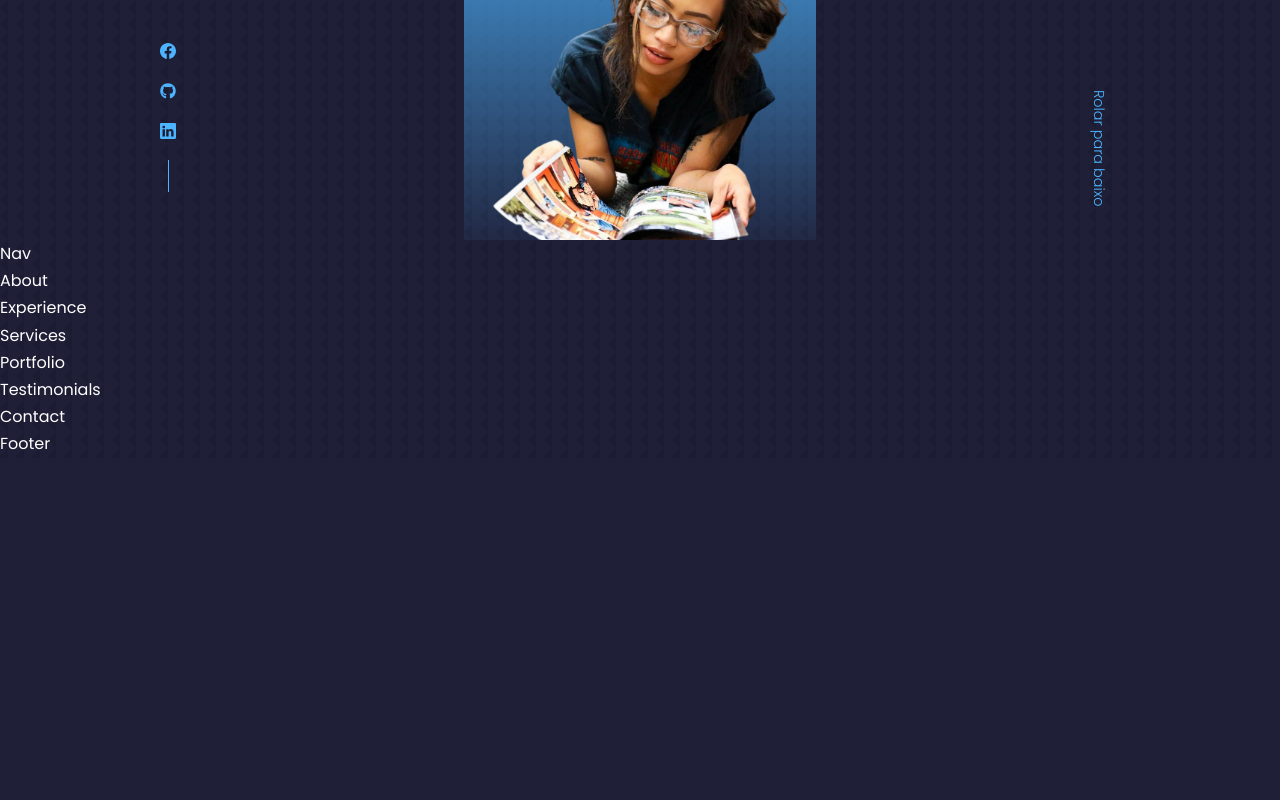
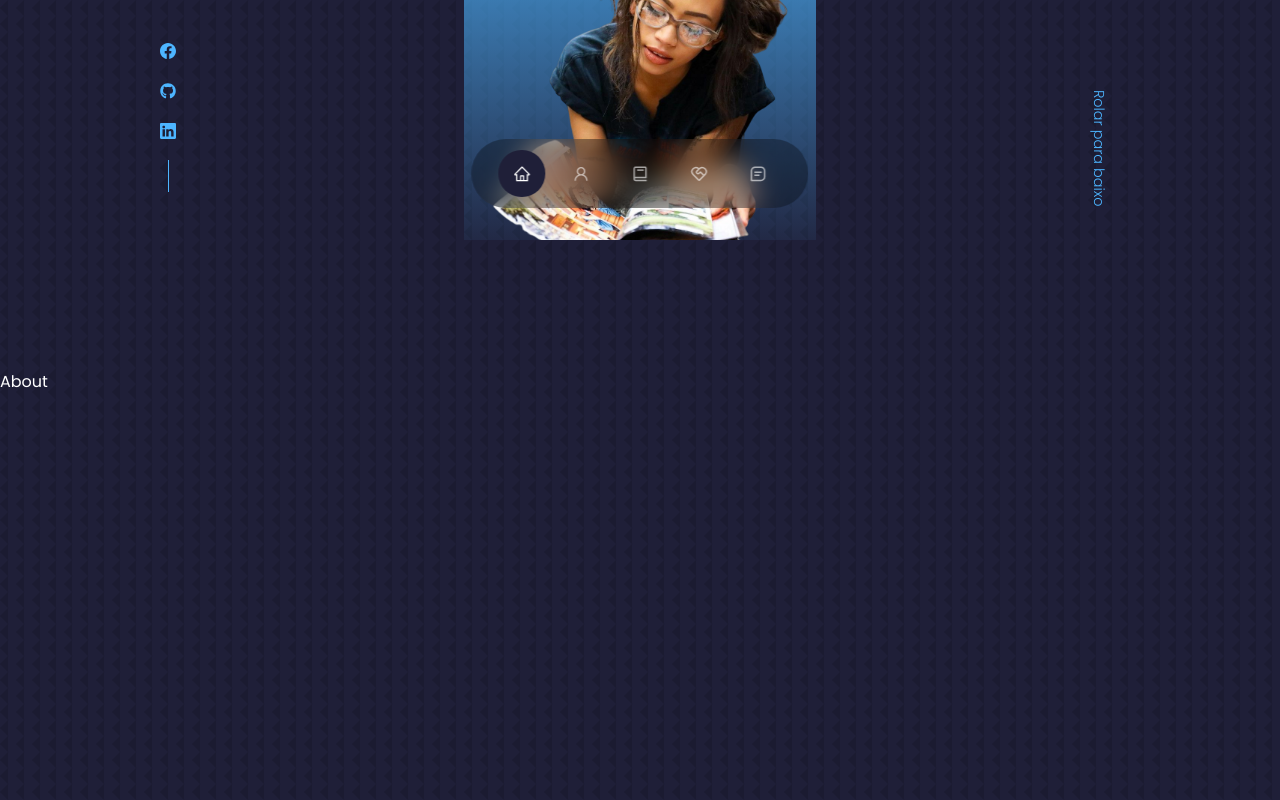
Before and after one commit to marcosd122/projeto-react-web, a React (Create React App) app: page / in a window 1280 px wide. Shown: the part 560-1360 px from the top of the page. Before the commit the page ends 1018 px from the top, so only its background shows below. Built offline with nearby package versions, Linux system fonts and the light colour scheme.

Commit message:
Atualização

```diff
--- a/src/components/About/About.jsx
+++ b/src/components/About/About.jsx
@@ -3,7 +3,7 @@
 
 const About = () => {
   return (
-    <div>About</div>
+    <section id='about'>About</section>
   )
 }
 
--- a/src/components/Contact/Contact.jsx
+++ b/src/components/Contact/Contact.jsx
@@ -3,7 +3,7 @@
 
 const Contact = () => {
   return (
-    <div>Contact</div>
+    <section id='contact'>Contact</section>
   )
 }
 
--- a/src/components/experience/Experience.jsx
+++ b/src/components/experience/Experience.jsx
@@ -3,7 +3,7 @@
 
 const Experience = () => {
   return (
-    <div>Experience</div>
+    <section id='experience'>Experience</section>
   )
 }
 
--- a/src/components/header/HeaderSocials.jsx
+++ b/src/components/header/HeaderSocials.jsx
@@ -1,3 +1,4 @@
+/* eslint-disable react/jsx-no-target-blank */
 import React from 'react'
 import {BsFacebook} from 'react-icons/bs'
 import {FaGithub} from 'react-icons/fa'
@@ -7,9 +8,9 @@
 const HeaderSocials = () => {
   return (
     <div className='header__socials'>
-        <a href="https://www.facebook.com/ifrondonia/" target="_blank" rel="noreferrer"><BsFacebook/></a>
-        <a href="https://github.com/IFRO" target="_blank" rel="noreferrer"><FaGithub/></a>
-        <a href="https://br.linkedin.com/school/institutofederalderondonia" target="_blank" rel="noreferrer"><BsLinkedin/></a>
+        <a href="https://www.facebook.com/ifrondonia/" target="_blank"><BsFacebook/></a>
+        <a href="https://github.com/IFRO" target="_blank"><FaGithub/></a>
+        <a href="https://br.linkedin.com/school/institutofederalderondonia" target="_blank"><BsLinkedin/></a>
     </div>
   )
 }
--- a/src/components/nav/Nav.jsx
+++ b/src/components/nav/Nav.jsx
@@ -1,9 +1,23 @@
+/* eslint-disable jsx-a11y/anchor-is-valid */
 import React from 'react'
 import './nav.css'
+import  {AiOutlineHome} from 'react-icons/ai'
+import  {AiOutlineUser} from 'react-icons/ai'
+import  {BiBook} from 'react-icons/bi'
+import  {RiServiceLine} from 'react-icons/ri'
+import  {BiMessageSquareDetail} from 'react-icons/bi'
+
 
 const Nav = () => {
   return (
-    <div>Nav</div>
+    <nav>
+      <a href="#"
+      className='active'><AiOutlineHome/></a>
+      <a href="#about"><AiOutlineUser/></a>
+      <a href="#experience"><BiBook/></a>
+      <a href="#services"><RiServiceLine/></a>
+      <a href="#contact"><BiMessageSquareDetail/></a>
+    </nav>
   )
 }
 
--- a/src/components/nav/nav.css
+++ b/src/components/nav/nav.css
@@ -0,0 +1,33 @@
+nav {
+    background: rgba(0, 0, 0, 0.3);
+    width: max-content;
+    display: block;
+    padding: 0.7rem 1.7rem;
+    z-index: 2;
+    position: fixed;
+    left: 50%;
+    transform: translateX(-50%);
+    bottom: 2rem;
+    display: flex;
+    gap: 0.8rem;
+    border-radius: 3rem;
+    backdrop-filter: blur(15px);
+}
+
+nav a {
+    background: transparent;
+    padding: 0.9rem;
+    border-radius: 50%;
+    display: flex;
+    color: var(--color-light);
+    font-size: 1.1rem;
+}
+
+nav a:hover {
+     background: rgba(0, 0, 0, 0.3);
+}
+
+nav a.active {
+    background: var(--color-bg);
+    color: var(--color-white);
+}
--- a/src/components/portfolio/Portfolio.jsx
+++ b/src/components/portfolio/Portfolio.jsx
@@ -3,7 +3,7 @@
 
 const Portfolio = () => {
   return (
-    <div>Portfolio</div>
+    <section id='portfolio'>Portfolio</section>
   )
 }
 
--- a/src/components/services/Services.jsx
+++ b/src/components/services/Services.jsx
@@ -3,7 +3,7 @@
 
 const Services = () => {
   return (
-    <div>Services</div>
+    <section id='services'>Services</section>
   )
 }
 
--- a/src/components/testimonials/Testimonials.jsx
+++ b/src/components/testimonials/Testimonials.jsx
@@ -3,7 +3,7 @@
 
 const Testimonials = () => {
   return (
-    <div>Testimonials</div>
+    <section id='testimonials'>Testimonials</section>
   )
 }
 
--- a/src/index.css
+++ b/src/index.css
@@ -64,6 +64,7 @@
 
 section {
     margin-top: 8rem;
+    height: 100vh;
 }
 
 section > h2,
```
